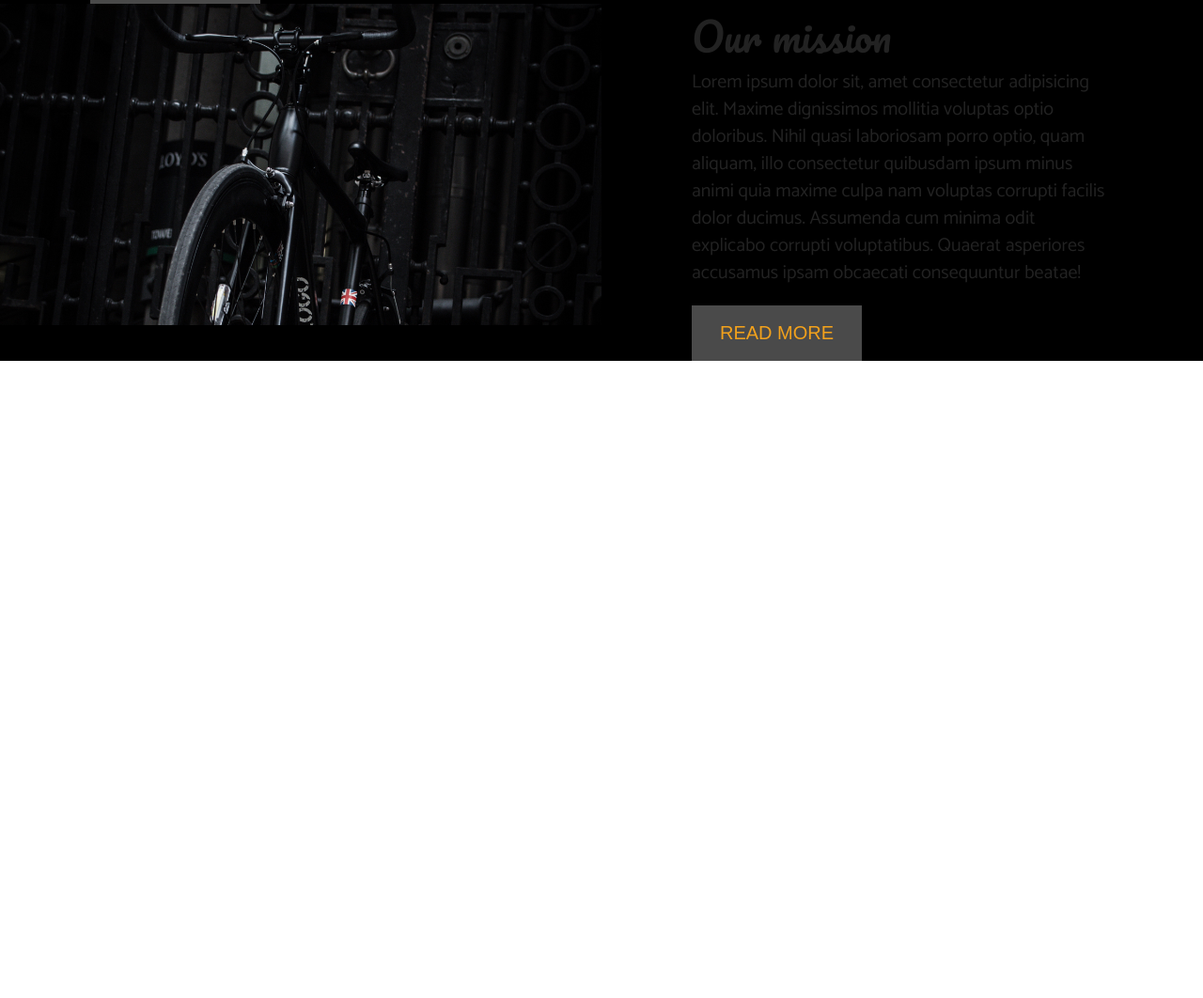
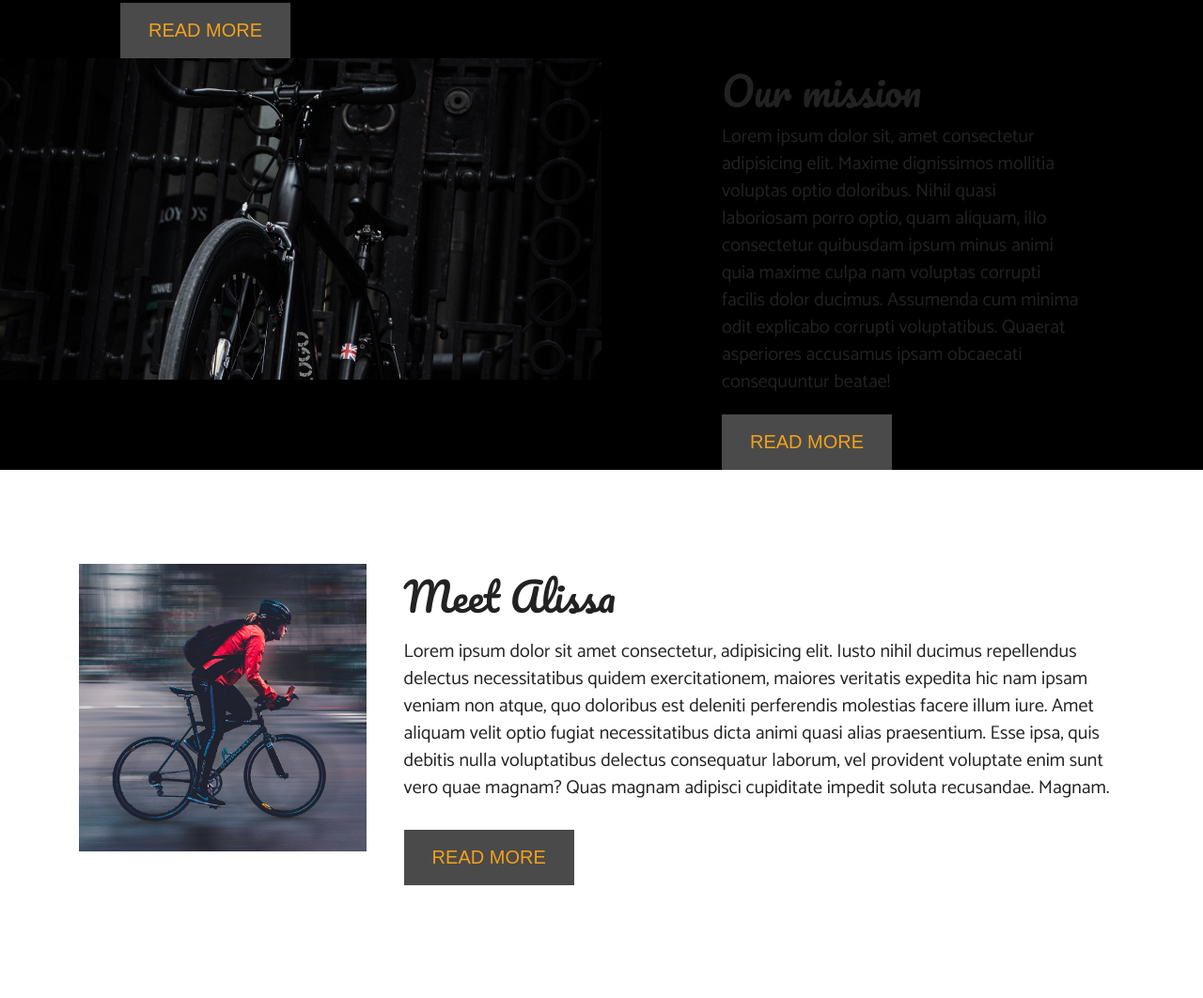
Before and after one commit to ChiaKuo/Project1_Revisit, a plain HTML site: page index.html in a window 1280 px wide. Shown: the part 1226-2288 px from the top of the page at 94% size. Before the commit the page ends 1610 px from the top, so only its background shows below. Drawn offline with Linux system fonts and the light colour scheme.

Commit message:
blog section complete

```diff
--- a/index.html
+++ b/index.html
@@ -57,9 +57,22 @@
                 </div>
             </div>
         </section>
-            <section>
 
+        <section class="partBlog">
+            <div class="blogFlex wrapper">
+                <div class="blogImage">
+                    <img src="./assets/image-6.jpg" alt="">
+                </div>
+                <div class="blogText">
+                    <article>
+                        <h2>Meet Alissa</h2>
+                        <p>Lorem ipsum dolor sit amet consectetur, adipisicing elit. Iusto nihil ducimus repellendus delectus necessitatibus quidem exercitationem, maiores veritatis expedita hic nam ipsam veniam non atque, quo doloribus est deleniti perferendis molestias facere illum iure. Amet aliquam velit optio fugiat necessitatibus dicta animi quasi alias praesentium. Esse ipsa, quis debitis nulla voluptatibus delectus consequatur laborum, vel provident voluptate enim sunt vero quae magnam? Quas magnam adipisci cupiditate impedit soluta recusandae. Magnam.</p>
+                        <button>read more</button>
+                    </article>
+                </div>
+            </div>
         </section>
+
         <section></section>
         <section></section>
         <section></section>
--- a/styles/sass/_defaults.scss
+++ b/styles/sass/_defaults.scss
@@ -14,7 +14,7 @@ $headerfont: 'Pacifico', cursive;
 $textfont: 'Catamaran', sans-serif;
 $squashcolor: #F2A11C;
 .wrapper {
-    max-width: 1200px;
+    max-width: 1350px;
     width: 90%;
     margin: 0 auto;
 }
--- a/styles/sass/_main.scss
+++ b/styles/sass/_main.scss
@@ -9,7 +9,7 @@
             height: auto;
         }
         .textOne, .textTwo {
-            flex-basis: 35%;
+            flex-basis: 30%;
             align-self: center;
             h2 {
                 @include fontstyle(4.2rem,normal,2.9rem);
@@ -20,7 +20,6 @@
                 padding-bottom: 20px;
             }
             button {
-                padding: 15px 30px;
                 @include fontstyle(2.0rem,normal,2.9rem);
                 @include buttonstyle(15px 30px,#4a4a4a, $squashcolor);
                 text-transform: uppercase;
@@ -30,3 +29,30 @@
     }
 
 }
+
+.blogFlex {
+    display: flex;
+    justify-content: space-between;
+    .blogText {
+        padding: 120px 20px;
+        width: 70%;
+        h2 {
+            @include fontstyle(4.2rem,normal,2.9rem);
+        }
+        p {
+            @include fontstyle(2.0rem,normal,2.9rem);
+            padding: 30px 0;
+        }
+        button {
+            @include fontstyle(2.0rem,normal,2.9rem);
+            @include buttonstyle(15px 30px,#4a4a4a, $squashcolor);
+            text-transform: uppercase;
+            border: none;
+        }
+    }
+    .blogImage {
+        width: 30%;
+        padding: 100px 20px;
+        height: auto;
+    }
+}
```
Also changed, not shown: styles/style.css. Lines whose indentation alone changed are shown as unchanged.
